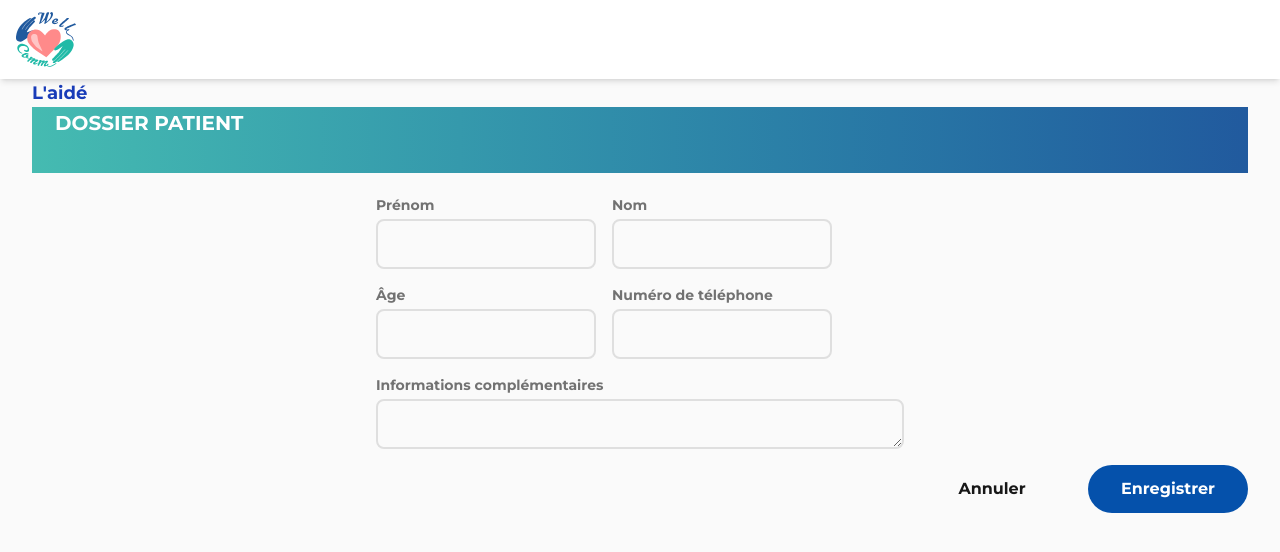
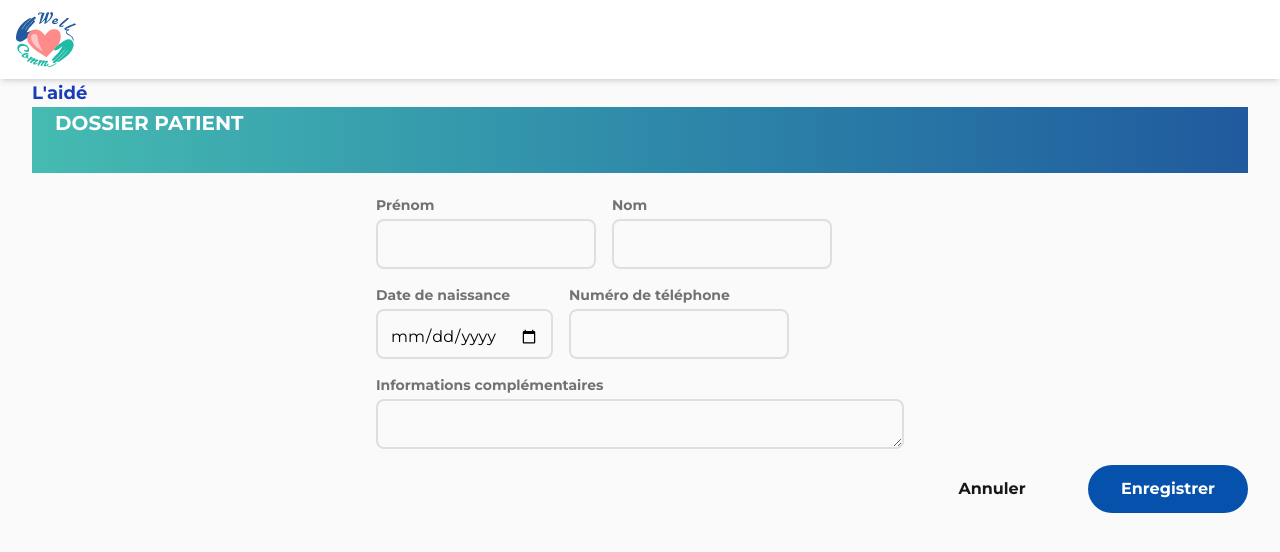
Before and after one commit to TheGamerFarmer/Well-Comm, a Next.js app in the folder site-web/: page /ProfilAide in a window 1280 px wide. Shown: the top 552 px of the page. Built offline with nearby package versions, Linux system fonts and the light colour scheme.

Commit message:
age devient date de naissance avec sélection de la date

```diff
--- a/site-web/app/ProfilAide/page.tsx
+++ b/site-web/app/ProfilAide/page.tsx
@@ -25,12 +25,12 @@ export default function ProfilAide() {
 
                     <div className="flex flex-col md:flex-row  gap-4">
                         <div>
-                            <label className="flex font-montserrat text-sm font-bold text-left text-[#727272]">Âge</label>
-                            <input className="h-[50px] self-stretch flex flex flex-row justify-between items-start py-[14px] ph-4 rounded-lg border #dfdfdf border-solid bg-[#fff]h-10 rounded-lg border-2 border-[#dfdfdf] mb-4 mt-1 p-3 text-black" type="text"/>
+                            <label className="flex font-montserrat text-sm font-bold text-left text-[#727272]">Date de naissance</label>
+                            <input type="date" className=" w-[256.2] h-[50px] self-stretch flex flex flex-row justify-between items-start py-[14px] ph-4 rounded-lg border #dfdfdf border-solid bg-[#fff]h-10 rounded-lg border-2 border-[#dfdfdf] mb-4 mt-1 p-3 text-black"/>
                         </div>
                         <div>
                             <label className="flex font-montserrat text-sm font-bold text-left text-[#727272]">Numéro de téléphone</label>
-                            <input className="h-[50px] self-stretch flex flex flex-row justify-between items-start py-[14px] ph-4 rounded-lg border #dfdfdf border-solid bg-[#fff]h-10 rounded-lg border-2 border-[#dfdfdf] mb-4 mt-1 p-3 text-black" type="text"/>
+                            <input type="tel" className="h-[50px] self-stretch flex flex flex-row justify-between items-start py-[14px] ph-4 rounded-lg border #dfdfdf border-solid bg-[#fff]h-10 rounded-lg border-2 border-[#dfdfdf] mb-4 mt-1 p-3 text-black"/>
                         </div>
                     </div>
                 <div className="w-full">
```
